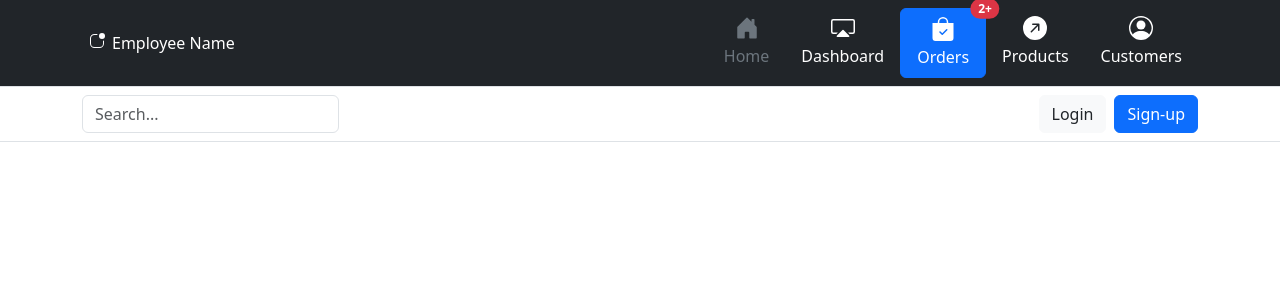
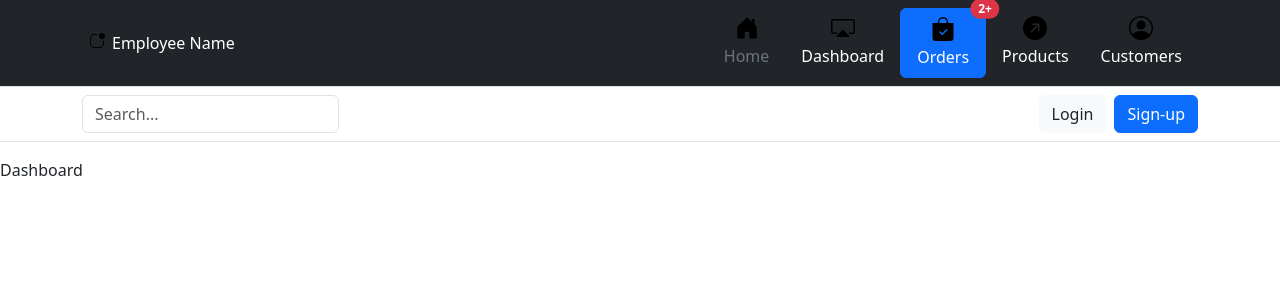
Before and after one commit to Rithik-dotcom/sales_dashboard, a React (Create React App) app: page / in a window 1280 px wide. Shown: the top 300 px of the page. Built offline with nearby package versions, Linux system fonts and the light colour scheme.

Commit message:
some issue

```diff
--- a/src/App.jsx
+++ b/src/App.jsx
@@ -13,13 +13,13 @@ function App() {
           <div className="container">
             <div className="d-flex flex-wrap align-items-center justify-content-center justify-content-lg-start">
               <a href="/" className="d-flex align-items-center my-2 my-lg-0 me-lg-auto text-white text-decoration-none">
-                {/* <svg xmlns="http://www.w3.org/2000/svg" width="16" height="16" fill="currentColor" className="bi bi-app-indicator bi d-block mx-auto mb-1" viewBox="0 0 16 16">
+                {/* <svg xmlns="http://www.w3.org/2000/svg" width="16" height="16" fillRule="currentColor" className="bi bi-app-indicator bi d-block mx-auto mb-1" viewBox="0 0 16 16">
                   <path d="M5.5 2A3.5 3.5 0 0 0 2 5.5v5A3.5 3.5 0 0 0 5.5 14h5a3.5 3.5 0 0 0 3.5-3.5V8a.5.5 0 0 1 1 0v2.5a4.5 4.5 0 0 1-4.5 4.5h-5A4.5 4.5 0 0 1 1 10.5v-5A4.5 4.5 0 0 1 5.5 1H8a.5.5 0 0 1 0 1z" />
                   <path d="M16 3a3 3 0 1 1-6 0 3 3 0 0 1 6 0" />
                 </svg> */}
 
                 {/* <div className="fs-4 mb-3"> */}
-                <svg xmlns="http://www.w3.org/2000/svg" width="30" height="16" fill="currentColor" className="bi bi-app-indicator bi d-block mx-auto mb-1" viewBox="0 0 16 16">
+                <svg xmlns="http://www.w3.org/2000/svg" width="30" height="16" fillRuleRule="currentColor" className="bi bi-app-indicator bi d-block mx-auto mb-1" viewBox="0 0 16 16">
                   <path d="M5.5 2A3.5 3.5 0 0 0 2 5.5v5A3.5 3.5 0 0 0 5.5 14h5a3.5 3.5 0 0 0 3.5-3.5V8a.5.5 0 0 1 1 0v2.5a4.5 4.5 0 0 1-4.5 4.5h-5A4.5 4.5 0 0 1 1 10.5v-5A4.5 4.5 0 0 1 5.5 1H8a.5.5 0 0 1 0 1z"></path>
                   <path d="M16 3a3 3 0 1 1-6 0 3 3 0 0 1 6 0"></path>
                 </svg>
@@ -31,7 +31,7 @@ function App() {
                 <li>
                   <a href="/" className="nav-link text-secondary">
                     {/* <svg className="bi d-block mx-auto mb-1" width="24" height="24"><use href="#home"></use></svg> */}
-                    <svg xmlns="http://www.w3.org/2000/svg" width="24" height="24" fill="currentColor" className="bi bi-house-door-fill bi d-block mx-auto mb-1" viewBox="0 0 16 16">
+                    <svg xmlns="http://www.w3.org/2000/svg" width="24" height="24" fillRule="currentColor" className="bi bi-house-door-fillRule bi d-block mx-auto mb-1" viewBox="0 0 16 16">
                       <path d="M6.5 14.5v-3.505c0-.245.25-.495.5-.495h2c.25 0 .5.25.5.5v3.5a.5.5 0 0 0 .5.5h4a.5.5 0 0 0 .5-.5v-7a.5.5 0 0 0-.146-.354L13 5.793V2.5a.5.5 0 0 0-.5-.5h-1a.5.5 0 0 0-.5.5v1.293L8.354 1.146a.5.5 0 0 0-.708 0l-6 6A.5.5 0 0 0 1.5 7.5v7a.5.5 0 0 0 .5.5h4a.5.5 0 0 0 .5-.5" />
                     </svg>
                     Home
@@ -40,7 +40,7 @@ function App() {
                 <li>
                   <a href="/dashboard" className="nav-link text-white">
                     {/* <svg className="bi d-block mx-auto mb-1" width="24" height="24"><use href="#speedometer2"></use></svg> */}
-                    <svg xmlns="http://www.w3.org/2000/svg" width="24" height="24" fill="currentColor" className="bi bi-cast bi d-block mx-auto mb-1" viewBox="0 0 16 16">
+                    <svg xmlns="http://www.w3.org/2000/svg" width="24" height="24" fillRule="currentColor" className="bi bi-cast bi d-block mx-auto mb-1" viewBox="0 0 16 16">
                       <path d="m7.646 9.354-3.792 3.792a.5.5 0 0 0 .353.854h7.586a.5.5 0 0 0 .354-.854L8.354 9.354a.5.5 0 0 0-.708 0" />
                       <path d="M11.414 11H14.5a.5.5 0 0 0 .5-.5v-7a.5.5 0 0 0-.5-.5h-13a.5.5 0 0 0-.5.5v7a.5.5 0 0 0 .5.5h3.086l-1 1H1.5A1.5 1.5 0 0 1 0 10.5v-7A1.5 1.5 0 0 1 1.5 2h13A1.5 1.5 0 0 1 16 3.5v7a1.5 1.5 0 0 1-1.5 1.5h-2.086z" />
                     </svg>
@@ -52,8 +52,8 @@ function App() {
                     <a href="/orders" className="nav-link text-white">
                       {/* <svg className="bi d-block mx-auto mb-1" width="24" height="24"><use href="#table"></use></svg> */}
 
-                      <svg xmlns="http://www.w3.org/2000/svg" width="24" height="24" fill="currentColor" className="bi bi-bag-check-fill bi d-block mx-auto mb-1" viewBox="0 0 16 16">
-                        <path fillRule="evenodd" d="M10.5 3.5a2.5 2.5 0 0 0-5 0V4h5zm1 0V4H15v10a2 2 0 0 1-2 2H3a2 2 0 0 1-2-2V4h3.5v-.5a3.5 3.5 0 1 1 7 0m-.646 5.354a.5.5 0 0 0-.708-.708L7.5 10.793 6.354 9.646a.5.5 0 1 0-.708.708l1.5 1.5a.5.5 0 0 0 .708 0z" />
+                      <svg xmlns="http://www.w3.org/2000/svg" width="24" height="24" fillRule="currentColor" className="bi bi-bag-check-fillRule bi d-block mx-auto mb-1" viewBox="0 0 16 16">
+                        <path fillRuleRule="evenodd" d="M10.5 3.5a2.5 2.5 0 0 0-5 0V4h5zm1 0V4H15v10a2 2 0 0 1-2 2H3a2 2 0 0 1-2-2V4h3.5v-.5a3.5 3.5 0 1 1 7 0m-.646 5.354a.5.5 0 0 0-.708-.708L7.5 10.793 6.354 9.646a.5.5 0 1 0-.708.708l1.5 1.5a.5.5 0 0 0 .708 0z" />
                       </svg>
                       Orders
                       <span className="position-absolute top-0 start-100 translate-middle badge rounded-pill bg-danger">
@@ -73,7 +73,7 @@ function App() {
                 <li>
                   <a href="/products" className="nav-link text-white">
                     {/* <svg className="bi d-block mx-auto mb-1" width="24" height="24"><use href="#grid"></use></svg> */}
-                    <svg xmlns="http://www.w3.org/2000/svg" width="24" height="24" fill="currentColor" className="bi bi-arrow-up-right-circle-fill bi d-block mx-auto mb-1" viewBox="0 0 16 16">
+                    <svg xmlns="http://www.w3.org/2000/svg" width="24" height="24" fillRule="currentColor" className="bi bi-arrow-up-right-circle-fillRule bi d-block mx-auto mb-1" viewBox="0 0 16 16">
                       <path d="M0 8a8 8 0 1 0 16 0A8 8 0 0 0 0 8m5.904 2.803a.5.5 0 1 1-.707-.707L9.293 6H6.525a.5.5 0 1 1 0-1H10.5a.5.5 0 0 1 .5.5v3.975a.5.5 0 0 1-1 0V6.707z" />
                     </svg>
                     Products
@@ -82,9 +82,9 @@ function App() {
                 <li>
                   <a href="/customers" className="nav-link text-white">
                     {/* <svg className="bi d-block mx-auto mb-1" width="24" height="24"><use href="#people-circle"></use></svg> */}
-                    <svg xmlns="http://www.w3.org/2000/svg" width="24" height="24" fill="currentColor" className="bi bi-person-circle bi d-block mx-auto mb-1" viewBox="0 0 16 16">
+                    <svg xmlns="http://www.w3.org/2000/svg" width="24" height="24" fillRule="currentColor" className="bi bi-person-circle bi d-block mx-auto mb-1" viewBox="0 0 16 16">
                       <path d="M11 6a3 3 0 1 1-6 0 3 3 0 0 1 6 0" />
-                      <path fillRule="evenodd" d="M0 8a8 8 0 1 1 16 0A8 8 0 0 1 0 8m8-7a7 7 0 0 0-5.468 11.37C3.242 11.226 4.805 10 8 10s4.757 1.225 5.468 2.37A7 7 0 0 0 8 1" />
+                      <path fillRuleRule="evenodd" d="M0 8a8 8 0 1 1 16 0A8 8 0 0 1 0 8m8-7a7 7 0 0 0-5.468 11.37C3.242 11.226 4.805 10 8 10s4.757 1.225 5.468 2.37A7 7 0 0 0 8 1" />
                     </svg>
                     Customers
                   </a>
@@ -100,8 +100,8 @@ function App() {
             </form>
 
             <div className="text-end">
-              <button type="button" className="btn btn-light text-dark me-2">Login</button>
-               <button onClick={()=> window.location.href='/signup' } type="button" className="btn btn-primary">Sign-up</button>
+              <button type="button" onClick={() => { window.location.href = '/login' }} className="btn btn-light text-dark me-2">Login</button>
+              <button onClick={() => window.location.href = '/signup'} type="button" className="btn btn-primary">Sign-up</button>
             </div>
           </div>
         </div>
--- a/src/index.js
+++ b/src/index.js
@@ -16,65 +16,23 @@ const root = ReactDOM.createRoot(document.getElementById('root'));
 root.render(
 
     <div>
+
       <Data>
       <App />
       </Data>
       <BrowserRouter>
       <Routes>
-
-        {/* <Route
-          path="/"
-          element={
-            <Data>
-              <App />
-            </Data>
-          } /> */}
-
-        <Route
-          path="/dashboard"
-          element={
-            <Dashboard />
-          } />
-
-        <Route
-          path="/orders"
-          element={
-            <Orders />
-          } />
-
-        <Route
-          path="/products"
-          element={
-            <Products />
-          } />
-
-
-        <Route
-          path="/customers"
-          element={
-            <Customers />
-          } />
-
-        <Route
-          path="/signup"
-          element={
-            <SignUp />
-          } />
-
-
-        <Route
-          path="/login"
-          element={
-            <Login />
-          } />
-
+        <Route path="/" element={<Dashboard />} />
+        <Route path="/dashboard" element={<Dashboard />} />
+        <Route path="/orders" element={<Orders />} />
+        <Route path="/products" element={<Products />} />
+        <Route path="/customers" element={<Customers />} />
+        <Route path="/signup" element={<SignUp />} />
+        <Route path="/login" element={<Login />} />
       </Routes>
-
       </BrowserRouter>
     </div>
+
 );
 
-// If you want to start measuring performance in your app, pass a function
-// to log results (for example: reportWebVitals(console.log))
-// or send to an analytics endpoint. Learn more: https://bit.ly/CRA-vitals
 reportWebVitals();
--- a/src/loginComponent/login/Login.jsx
+++ b/src/loginComponent/login/Login.jsx
@@ -2,7 +2,8 @@ import React from 'react'
 import { createUserDocumentFromAuth, signInWithGooglePopup } from '../../utils/Utils'
 
 const Login = () => {
-const signInWithGoogle = async ()=>{
+
+  const signInWithGoogle = async ()=>{
   const {user} = await signInWithGooglePopup();
   await createUserDocumentFromAuth(user);
 }
```
Lines whose indentation alone changed are shown as unchanged.
